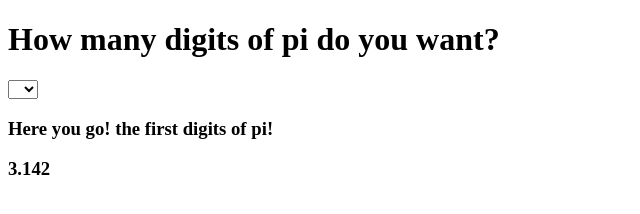
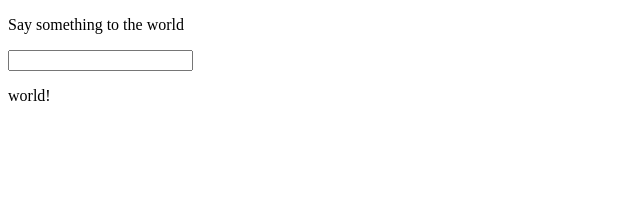
Before and after one commit to zenvercoder/angular101, a plain HTML site: page index.html in a window 1280 px wide. Shown: the whole page, without its empty margins (0-640 px from the left). Drawn offline with nearby package versions, Linux system fonts and the light colour scheme.

Commit message:
ng-model

```diff
--- a/index.html
+++ b/index.html
@@ -7,19 +7,18 @@
 </head>
 <body>
 
-<h1>How many digits of pi do you want?</h1>
-<select ng-model="digitsOfPi">
-    <option value="1">1</option>
-    <option value="2">2</option>
-    <option value="3">3</option>
-    <option value="4">4</option>
-    <option value="5">5</option>
-    <option value="6">6</option>
-    <option value="7">7</option>
-</select>
-<h3>Here you go! the first {{digitsOfPi}} digits of pi!</h3>
-<h3>{{3.14159265359| number:digitsOfPi}}</h3>
+<!--Angular templates will automatically update when our data changes.-->
+<div>
+    <p>Say something to the world
+    </p>
+    <!--ng-model is creating a new attribute that will bind the value of the text input to a property called "greeting". -->
+    <p>
+        <input type="text" ng-model="greeting">
+    </p>
+    <p>{{ greeting }} world!</p>
+</div>
 
+<!--npm install from terminal, using CDN can make program slower-->
 <!--npm i angular@1.5.8 -S-->
 <script src="node_modules/angular/angular.js"></script>
 </body>
```
Also changed, not shown: readmeAndConfig/package.json (renamed from package.json), readmeAndConfig/readme.md (renamed from readme.md), 2 other files.
